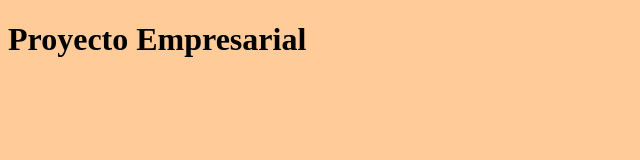
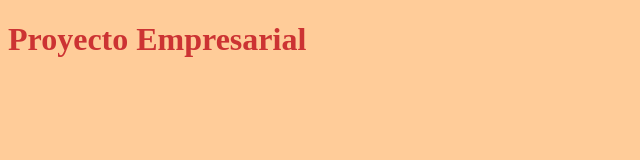
Before and after one commit to GASTON101282/CursoGit, a plain HTML site: page index.html in a window 1280 px wide. Shown: the whole page, without its empty margins (0-640 px from the left). Drawn offline with Linux system fonts and the light colour scheme.

Commit message:
negrita y color rojo

```diff
--- a/css/estilos.css
+++ b/css/estilos.css
@@ -3,4 +3,6 @@
 
 body{
 	background-color:#FC9;
+	font-weight: bold;
+	color:#C33;
 	}
```
